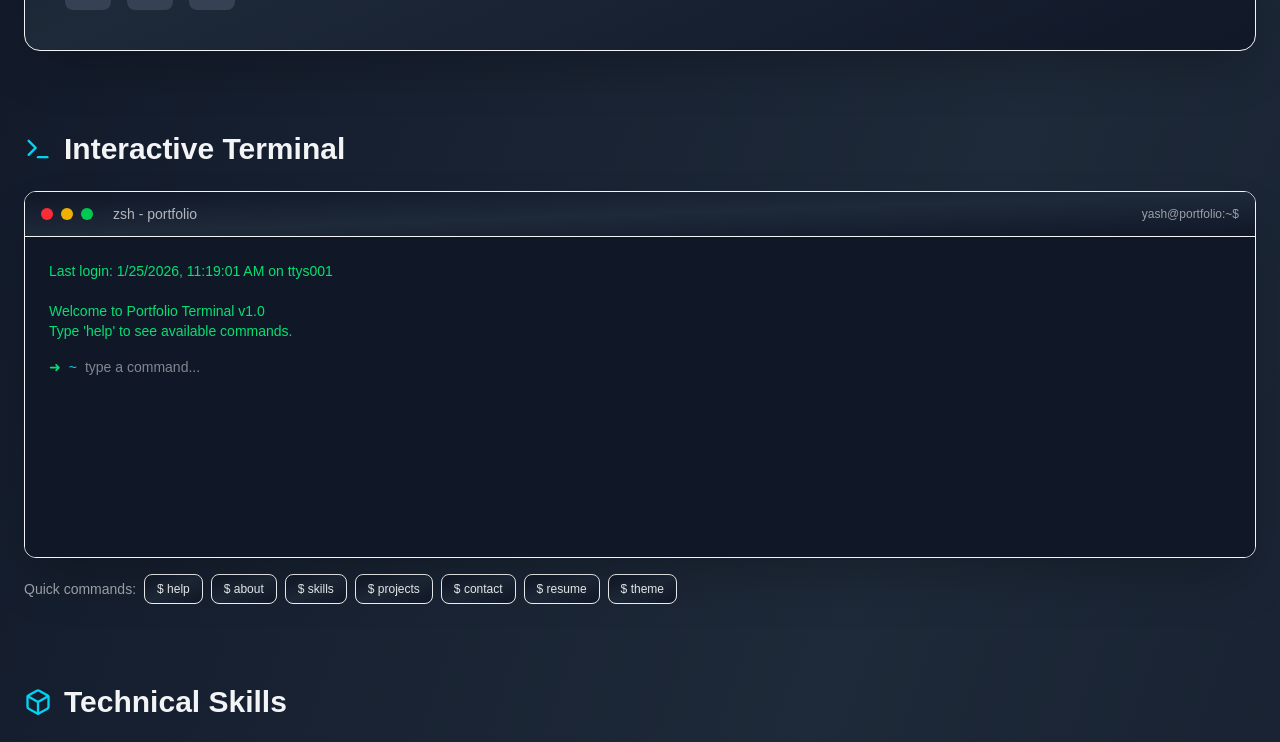
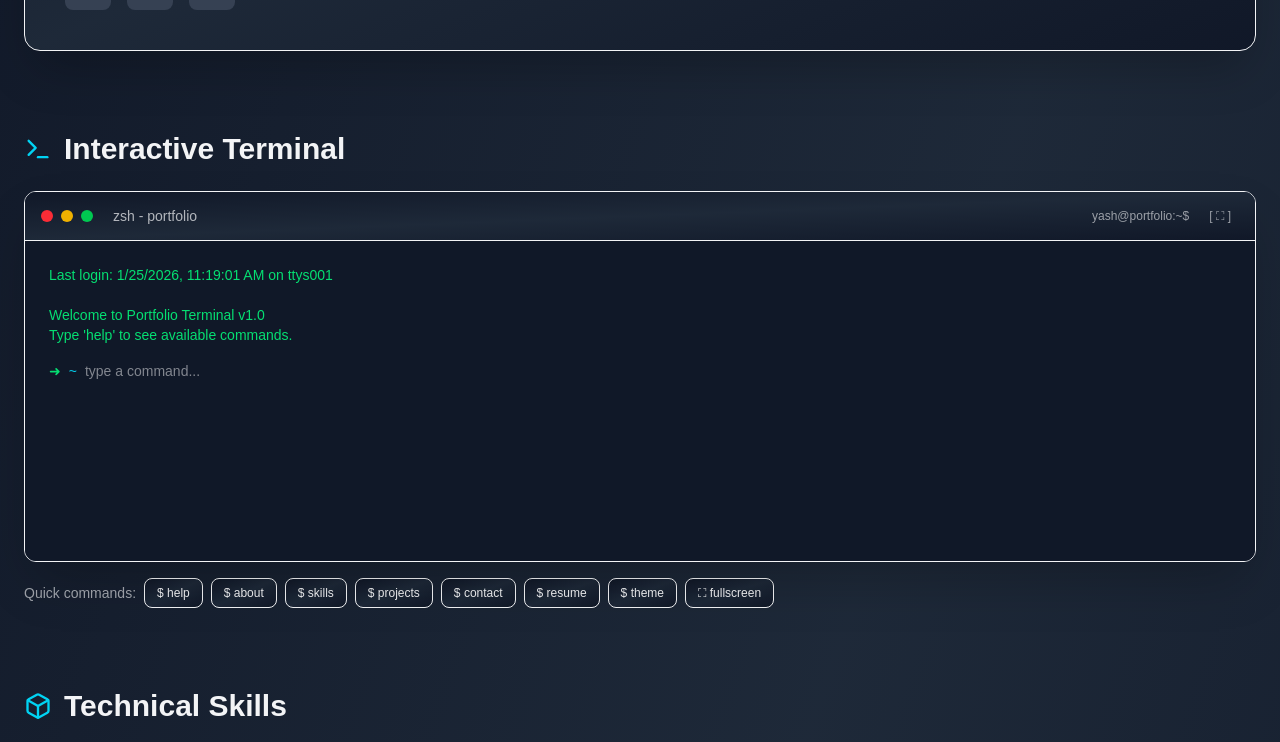
Before and after one commit to Yash-Daxini/portfolio, a Next.js app: page / in a window 1280 px wide. Shown: the part 640-1382 px from the top of the page. Built offline with nearby package versions, Linux system fonts and the light colour scheme.

Commit message:
Introduce fullscreen and command history features

```diff
--- a/src/components/TerminalSection.tsx
+++ b/src/components/TerminalSection.tsx
@@ -30,6 +30,10 @@ const TerminalSection: React.FC<TerminalSectionProps> = ({ cardBg, accentBg, acc
     const [terminalHistory, setTerminalHistory] = useState<TerminalData[]>([]);
     const terminalEndRef = useRef<any>(null);
     const terminalContainerRef = useRef<HTMLDivElement>(null);
+    const [isFullscreen, setIsFullscreen] = useState(false);
+    const [commandHistory, setCommandHistory] = useState<string[]>([]);
+    const [historyIndex, setHistoryIndex] = useState(-1);
+
 
     useEffect(() => {
         if (terminalContainerRef.current && terminalEndRef.current) {
@@ -60,6 +64,7 @@ const TerminalSection: React.FC<TerminalSectionProps> = ({ cardBg, accentBg, acc
                 { cmd: 'contact', desc: 'Get contact information' },
                 { cmd: 'resume', desc: 'Download resume' },
                 { cmd: 'theme', desc: 'Toggle dark/light theme' },
+                { cmd: 'fullscreen', desc: 'Toggle fullscreen mode (or use fs)' },
                 { cmd: 'clear', desc: 'Clear terminal screen' },
                 { cmd: 'whoami', desc: 'Print current user' },
                 { cmd: 'date', desc: 'Display current date and time' }
@@ -202,6 +207,12 @@ const TerminalSection: React.FC<TerminalSectionProps> = ({ cardBg, accentBg, acc
         const terminalInputText = terminalInput ? terminalInput : cmdKey;
         const cmd = terminalInput.toLowerCase().trim() || cmdKey.toLowerCase().trim();
 
+        // Add to command history (only if typing, not from quick commands)
+        if (terminalInput && !commandHistory.includes(terminalInputText)) {
+            setCommandHistory([...commandHistory, terminalInputText]);
+        }
+        setHistoryIndex(-1);
+
         const newEntry: any = {
             type: 'input',
             text: terminalInputText,
@@ -218,6 +229,12 @@ const TerminalSection: React.FC<TerminalSectionProps> = ({ cardBg, accentBg, acc
         } else if (cmd === 'resume') {
             downloadResume();
             newEntry.result = commands.resume();
+        } else if (cmd === 'fullscreen' || cmd === 'fs') {
+            setIsFullscreen(!isFullscreen);
+            newEntry.result = {
+                type: 'text',
+                content: `Fullscreen mode ${!isFullscreen ? 'enabled' : 'disabled'}`
+            };
         } else if (cmd in commands) {
             newEntry.result = commands[cmd as keyof typeof commands]();
         } else {
@@ -231,28 +248,59 @@ const TerminalSection: React.FC<TerminalSectionProps> = ({ cardBg, accentBg, acc
         setTerminalInput('');
     };
 
+    const handleKeyDown = (e: React.KeyboardEvent<HTMLInputElement>) => {
+        if (e.key === 'ArrowUp') {
+            e.preventDefault();
+            if (commandHistory.length > 0) {
+                const newIndex = historyIndex < commandHistory.length - 1 ? historyIndex + 1 : historyIndex;
+                setHistoryIndex(newIndex);
+                setTerminalInput(commandHistory[commandHistory.length - 1 - newIndex]);
+            }
+        } else if (e.key === 'ArrowDown') {
+            e.preventDefault();
+            if (historyIndex > 0) {
+                const newIndex = historyIndex - 1;
+                setHistoryIndex(newIndex);
+                setTerminalInput(commandHistory[commandHistory.length - 1 - newIndex]);
+            } else if (historyIndex === 0) {
+                setHistoryIndex(-1);
+                setTerminalInput('');
+            }
+        } else if (e.key === 'Escape') {
+            e.preventDefault();
+            setIsFullscreen(false);
+        }
+    };
+
     return (
-        <section className="mb-20" ref={terminalContainerRef}>
-            <div className="flex items-center gap-3 mb-6">
-                <Terminal className={accentColor} size={28} />
-                <h2 className="text-3xl font-bold">Interactive Terminal</h2>
-            </div>
-            <div className={`${cardBg} border ${borderColor} rounded-xl overflow-hidden shadow-2xl hover:shadow-3xl transition-all duration-500`}>
-                {/* Terminal Header */}
-                <div className={`${isDark ? 'bg-gray-700' : 'bg-gray-200'} px-4 py-3 flex items-center justify-between border-b ${borderColor}`}>
+        <>
+            {/* Fullscreen Overlay */}
+            {isFullscreen && (
+                <div className="fixed inset-0 z-50 bg-black/95 backdrop-blur-sm animate-fade-in" ref={terminalContainerRef}>
+                    <div className="h-full flex flex-col p-4">
+                        {/* Fullscreen Terminal Header */}
+                        <div className={`${isDark ? 'bg-gray-700' : 'bg-gray-200'} px-4 py-3 flex items-center justify-between border-b ${borderColor} rounded-t-xl`}>
                             <div className="flex items-center gap-3">
                                 <div className="flex gap-2">
-                            <div className="w-3 h-3 rounded-full bg-red-500 hover:bg-red-400 cursor-pointer transition-colors"></div>
+                                    <div onClick={() => setIsFullscreen(false)} className="w-3 h-3 rounded-full bg-red-500 hover:bg-red-400 cursor-pointer transition-colors"></div>
                                     <div className="w-3 h-3 rounded-full bg-yellow-500 hover:bg-yellow-400 cursor-pointer transition-colors"></div>
                                     <div className="w-3 h-3 rounded-full bg-green-500 hover:bg-green-400 cursor-pointer transition-colors"></div>
                                 </div>
-                        <span className="font-mono text-sm ml-2 opacity-70">zsh - portfolio</span>
+                                <span className="font-mono text-sm ml-2 opacity-70">zsh - portfolio [FULLSCREEN]</span>
                             </div>
+                            <div className="flex items-center gap-4">
                                 <div className="text-xs opacity-60 font-mono hidden sm:block">yash@portfolio:~$</div>
+                                <button
+                                    onClick={() => setIsFullscreen(false)}
+                                    className="text-xs font-mono px-3 py-1 rounded bg-red-500/20 hover:bg-red-500/30 text-red-400 transition-colors"
+                                >
+                                    ESC to exit
+                                </button>
+                            </div>
                         </div>
 
-                {/* Terminal Body */}
-                <div className={`p-4 sm:p-6 font-mono text-xs sm:text-sm ${isDark ? 'bg-gray-900' : 'bg-gray-50'} min-h-80 max-h-96 overflow-y-auto`}>
+                        {/* Fullscreen Terminal Body */}
+                        <div className={`flex-1 p-6 font-mono text-sm ${isDark ? 'bg-gray-900' : 'bg-gray-50'} overflow-y-auto rounded-b-xl`}>
                             {terminalHistory.map((item, i) => (
                                 <div key={i} className="mb-4">
                                     {item.type === 'system' ? (
@@ -261,14 +309,11 @@ const TerminalSection: React.FC<TerminalSectionProps> = ({ cardBg, accentBg, acc
                                         </div>
                                     ) : (
                                         <>
-                                    {/* Command Input Line */}
                                             <div className="flex items-start gap-2 mb-1">
                                                 <span className="text-green-400 shrink-0">➜</span>
                                                 <span className="text-cyan-400 shrink-0">~</span>
                                                 <span className={accentColor}>{item.text}</span>
                                             </div>
-
-                                    {/* Command Output */}
                                             {item.result && (
                                                 <div className={item.result.type === 'error' ? 'text-red-400' : ''}>
                                                     {item.result.type === 'error' ? (
@@ -283,7 +328,6 @@ const TerminalSection: React.FC<TerminalSectionProps> = ({ cardBg, accentBg, acc
                                 </div>
                             ))}
 
-                    {/* Input Line */}
                             <div className="flex items-center gap-2">
                                 <span className="text-green-400">➜</span>
                                 <span className="text-cyan-400">~</span>
@@ -292,6 +336,85 @@ const TerminalSection: React.FC<TerminalSectionProps> = ({ cardBg, accentBg, acc
                                     value={terminalInput}
                                     onChange={(e) => setTerminalInput(e.target.value)}
                                     onKeyPress={(e) => e.key === 'Enter' && handleTerminalSubmit(e)}
+                                    onKeyDown={handleKeyDown}
+                                    className={`flex-1 bg-transparent outline-none ${textColor} font-mono`}
+                                    placeholder="type a command..."
+                                    autoFocus
+                                />
+                            </div>
+                            <div ref={terminalEndRef} />
+                        </div>
+                    </div>
+                </div>
+            )}
+
+            {/* Normal Terminal Section */}
+            <section className="mb-20" ref={terminalContainerRef}>
+                <div className="flex items-center gap-3 mb-6">
+                    <Terminal className={accentColor} size={28} />
+                    <h2 className="text-3xl font-bold">Interactive Terminal</h2>
+                </div>
+                <div className={`${cardBg} border ${borderColor} rounded-xl overflow-hidden shadow-2xl hover:shadow-3xl transition-all duration-500`}>
+                    {/* Terminal Header */}
+                    <div className={`${isDark ? 'bg-gray-700' : 'bg-gray-200'} px-4 py-3 flex items-center justify-between border-b ${borderColor}`}>
+                        <div className="flex items-center gap-3">
+                            <div className="flex gap-2">
+                                <div className="w-3 h-3 rounded-full bg-red-500 hover:bg-red-400 cursor-pointer transition-colors"></div>
+                                <div className="w-3 h-3 rounded-full bg-yellow-500 hover:bg-yellow-400 cursor-pointer transition-colors"></div>
+                                <div onClick={() => setIsFullscreen(true)} className="w-3 h-3 rounded-full bg-green-500 hover:bg-green-400 cursor-pointer transition-colors"></div>
+                            </div>
+                            <span className="font-mono text-sm ml-2 opacity-70">zsh - portfolio</span>
+                        </div>
+                        <div className="flex items-center gap-3">
+                            <div className="text-xs opacity-60 font-mono hidden sm:block">yash@portfolio:~$</div>
+                            <button
+                                onClick={() => setIsFullscreen(true)}
+                                className="text-xs font-mono px-2 py-1 rounded hover:bg-cyan-400/10 transition-colors opacity-60 hover:opacity-100"
+                                title="Toggle fullscreen"
+                            >
+                                [ ⛶ ]
+                            </button>
+                        </div>
+                    </div>
+
+                    {/* Terminal Body */}
+                    <div className={`p-4 sm:p-6 font-mono text-xs sm:text-sm ${isDark ? 'bg-gray-900' : 'bg-gray-50'} min-h-80 max-h-96 overflow-y-auto`}>
+                        {terminalHistory.map((item, i) => (
+                            <div key={i} className="mb-4">
+                                {item.type === 'system' ? (
+                                    <div className="text-green-400 whitespace-pre-wrap">
+                                        {item.text}
+                                    </div>
+                                ) : (
+                                    <>
+                                        <div className="flex items-start gap-2 mb-1">
+                                            <span className="text-green-400 shrink-0">➜</span>
+                                            <span className="text-cyan-400 shrink-0">~</span>
+                                            <span className={accentColor}>{item.text}</span>
+                                        </div>
+                                        {item.result && (
+                                            <div className={item.result.type === 'error' ? 'text-red-400' : ''}>
+                                                {item.result.type === 'error' ? (
+                                                    item.result.content
+                                                ) : (
+                                                    renderOutput(item)
+                                                )}
+                                            </div>
+                                        )}
+                                    </>
+                                )}
+                            </div>
+                        ))}
+
+                        <div className="flex items-center gap-2">
+                            <span className="text-green-400">➜</span>
+                            <span className="text-cyan-400">~</span>
+                            <input
+                                type="text"
+                                value={terminalInput}
+                                onChange={(e) => setTerminalInput(e.target.value)}
+                                onKeyPress={(e) => e.key === 'Enter' && handleTerminalSubmit(e)}
+                                onKeyDown={handleKeyDown}
                                 className={`flex-1 bg-transparent outline-none ${textColor} font-mono`}
                                 placeholder="type a command..."
                                 autoFocus
@@ -316,8 +439,15 @@ const TerminalSection: React.FC<TerminalSectionProps> = ({ cardBg, accentBg, acc
                             $ {cmd}
                         </button>
                     ))}
+                    <button
+                        onClick={() => setIsFullscreen(true)}
+                        className={`px-3 py-1.5 rounded-lg border ${borderColor} hover:border-cyan-400 hover:bg-cyan-400/10 transition-all text-xs font-mono hover:scale-105`}
+                    >
+                        ⛶ fullscreen
+                    </button>
                 </div>
             </section>
+        </>
     )
 }
 
```
Lines whose indentation alone changed are shown as unchanged.
